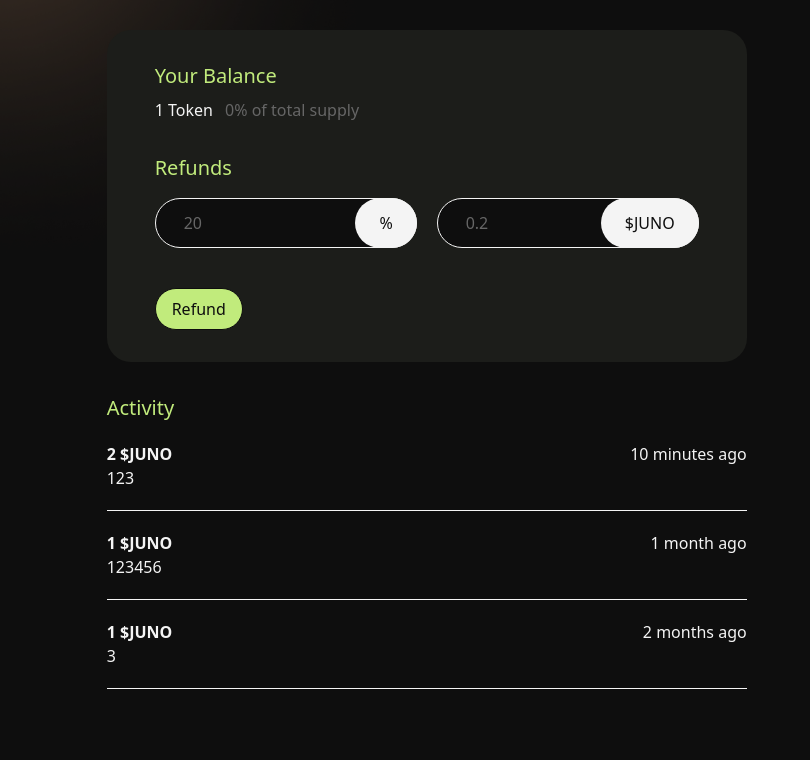
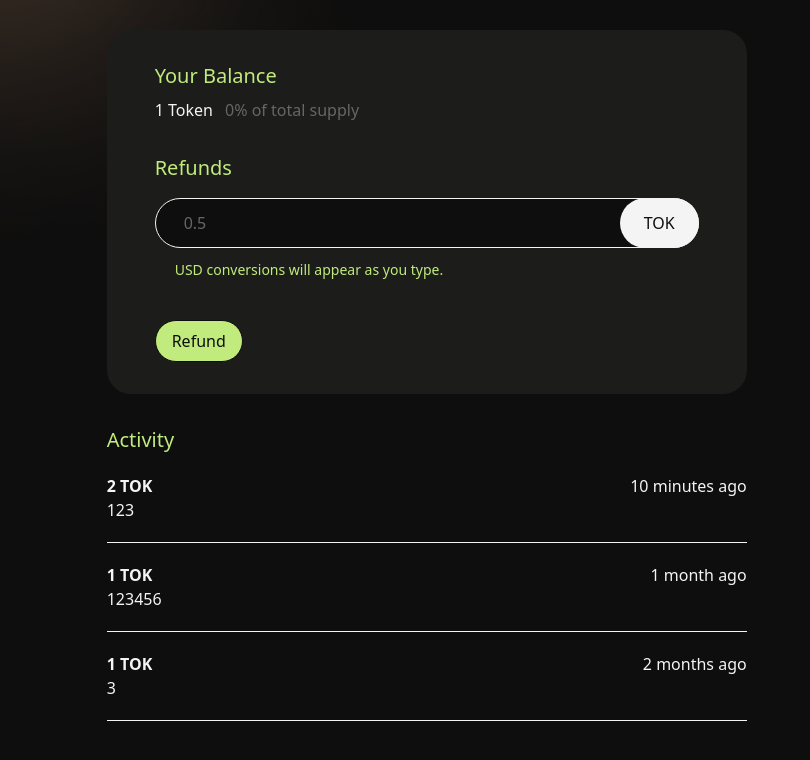
Before and after one commit to NoahSaso/dao-up, a Next.js app in the folder ui/: page /campaign/0xjunocontract1 in a window 1280 px wide. Shown: the part 670-1430 px from the top of the page, without its empty margins (0-810 px from the left). Before the commit the page ends 1407 px from the top, so only its background shows below. Built offline with nearby package versions, Linux system fonts and the light colour scheme.

Commit message:
combined new campaign and campaign interfaces

```diff
--- a/ui/components/Campaign.tsx
+++ b/ui/components/Campaign.tsx
@@ -3,7 +3,7 @@ import Link from "next/link"
 import { FC } from "react"
 
 import { prettyPrintDecimal } from "../helpers/number"
-import { Color } from "../types"
+import { Color, Status } from "../types"
 import { StatusIndicator } from "."
 
 interface CampaignProps {
@@ -12,10 +12,11 @@ interface CampaignProps {
 }
 
 export const CampaignStatus: FC<CampaignProps> = ({
-  campaign: { open, pledged, goal },
+  campaign: { status, pledged, goal },
   className,
 }) => {
   const funded = pledged >= goal
+  const open = status === Status.Active
 
   const color =
     open && !funded
@@ -37,10 +38,11 @@ export const CampaignStatus: FC<CampaignProps> = ({
 }
 
 export const CampaignProgress: FC<CampaignProps> = ({
-  campaign: { open, pledged, goal },
+  campaign: { status, pledged, goal },
   className,
 }) => {
   const fundedPercent = (100 * pledged) / goal
+  const open = status === Status.Active
 
   return (
     <div
@@ -64,7 +66,7 @@ export const CampaignProgress: FC<CampaignProps> = ({
 }
 
 export const AllCampaignsCard: FC<CampaignProps> = ({
-  campaign: { address, name, pledged, asset, goal, description },
+  campaign: { address, name, pledged, tokenSymbol, goal, description },
   className,
 }) => (
   <Link href={`/campaign/${address}`}>
@@ -82,7 +84,7 @@ export const AllCampaignsCard: FC<CampaignProps> = ({
       <div className="ml-5">
         <h2 className="font-medium text-xl">{name}</h2>
         <p className="text-lg text-green">
-          {pledged.toLocaleString()} {asset} pledged
+          {pledged.toLocaleString()} {tokenSymbol} pledged
         </p>
         <p className="text-lg text-white">
           {prettyPrintDecimal((100 * pledged) / goal, 0)}% funded
@@ -97,7 +99,7 @@ export const CreatorCampaignCard: FC<CampaignProps> = ({
   campaign,
   className,
 }) => {
-  const { address, name, pledged, asset, goal } = campaign
+  const { address, name, pledged, tokenSymbol, goal } = campaign
 
   return (
     <Link href={`/campaign/${address}`}>
@@ -121,7 +123,7 @@ export const CreatorCampaignCard: FC<CampaignProps> = ({
             <span className="text-base font-light">Funded</span>
           </p>
           <p className="text-placeholder">
-            {pledged.toLocaleString()} {asset} pledged
+            {pledged.toLocaleString()} {tokenSymbol} pledged
           </p>
         </div>
       </a>
--- a/ui/components/Input.tsx
+++ b/ui/components/Input.tsx
@@ -363,7 +363,6 @@ export const FormInput = forwardRef<
       surroundingClassName,
       containerClassName,
       className,
-      tailContainerClassName,
       ...props
     },
     ref
@@ -382,11 +381,6 @@ export const FormInput = forwardRef<
           "!bg-dark !border-light",
           { "!border-orange": !!error },
           className
-        )}
-        tailContainerClassName={cn(
-          // TODO: remove once tails have buttons
-          // "bg-card rounded-full",
-          tailContainerClassName
         )}
         {...props}
         ref={ref}
--- a/ui/pages/campaign/[address].tsx
+++ b/ui/pages/campaign/[address].tsx
@@ -15,7 +15,6 @@ import {
   CampaignStatus,
   CenteredColumn,
   FormInput,
-  FormPercentTokenDoubleInput,
   ResponsiveDecoration,
   TooltipInfo,
 } from "../../components"
@@ -44,15 +43,17 @@ const CampaignLink: FC<CampaignLinkProps> = ({ href, label, Icon }) => (
 )
 
 interface ActivityItemProps {
+  campaign: Campaign
   item: ActivityItem
 }
 const ActivityItem: FC<ActivityItemProps> = ({
-  item: { when, address, amount, asset },
+  campaign: { tokenSymbol },
+  item: { when, address, amount },
 }) => (
   <div className={cn("py-5", "border-b border-light")}>
     <div className="flex flex-row justify-between items-center">
       <p className="font-semibold">
-        {amount} {asset}
+        {amount} {tokenSymbol}
       </p>
       <TimeAgo date={when} />
     </div>
@@ -81,7 +82,12 @@ const Campaign: NextPage = () => {
   })
 
   // Refund Form
-  const { handleSubmit: refundHandleSubmit, control: refundControl } = useForm({
+  const {
+    handleSubmit: refundHandleSubmit,
+    register: refundRegister,
+    formState: { errors: refundErrors },
+    watch: refundWatch,
+  } = useForm({
     defaultValues: {} as RefundForm,
   })
 
@@ -97,6 +103,7 @@ const Campaign: NextPage = () => {
   }
 
   // Refund Form
+  const watchRefund = refundWatch("refund")
   const doRefund = ({ refund }: RefundForm) => {
     console.log(refund)
   }
@@ -105,14 +112,13 @@ const Campaign: NextPage = () => {
     name,
     description,
     imageUrl,
-    open,
     daoUrl,
 
     website,
     twitter,
     discord,
 
-    asset,
+    tokenSymbol,
     goal,
     pledged,
     supporters,
@@ -276,10 +282,10 @@ const Campaign: NextPage = () => {
             <CampaignProgress campaign={campaign} className="mt-2" />
 
             <h3 className="mt-2 text-green text-3xl">
-              {pledged.toLocaleString()} {asset}
+              {pledged.toLocaleString()} {tokenSymbol}
             </h3>
             <p className="text-light text-sm">
-              pledged out of {goal.toLocaleString()} {asset} goal.
+              pledged out of {goal.toLocaleString()} {tokenSymbol} goal.
             </p>
 
             <h3 className="mt-6 text-green text-3xl">
@@ -313,17 +319,37 @@ const Campaign: NextPage = () => {
             <h2 className="text-xl text-green mt-8 mb-4">Refunds</h2>
 
             <form onSubmit={refundHandleSubmit(doRefund)}>
-              <FormPercentTokenDoubleInput
-                name="refund"
-                control={refundControl}
-                maxValue={userTokens}
-                currency={asset}
-                extraProps={{
-                  first: { placeholder: "20" },
-                  second: {
-                    placeholder: prettyPrintDecimal(userTokens * 0.2, 6),
+              <FormInput
+                type="number"
+                inputMode="decimal"
+                placeholder={prettyPrintDecimal(userTokens * 0.5, 6)}
+                accent={
+                  typeof watchRefund === "number" && !isNaN(watchRefund)
+                    ? `${prettyPrintDecimal(
+                        (100 * watchRefund) / userTokens,
+                        2
+                      )}%`
+                    : "USD conversions will appear as you type."
+                }
+                tail={
+                  <div className="h-full px-6 rounded-full bg-light flex items-center text-center text-dark">
+                    {tokenSymbol}
+                  </div>
+                }
+                error={refundErrors?.refund?.message}
+                {...refundRegister("refund", {
+                  required: "Required",
+                  valueAsNumber: true,
+                  pattern: /^\s*\d+\s*$/,
+                  min: {
+                    value: 0,
+                    message: "Must be greater than 0.",
                   },
-                }}
+                  max: {
+                    value: userTokens,
+                    message: `Must be less than your token balance: ${userTokens} ${tokenSymbol}.`,
+                  },
+                })}
               />
 
               <Button submitLabel="Refund" className="mt-4" />
@@ -335,7 +361,11 @@ const Campaign: NextPage = () => {
         <div className=" w-full lg:w-3/5">
           {activity.length ? (
             activity.map((item) => (
-              <ActivityItem key={item.when.toString()} item={item} />
+              <ActivityItem
+                key={item.when.toString()}
+                campaign={campaign}
+                item={item}
+              />
             ))
           ) : (
             <p>None yet.</p>
--- a/ui/services/campaigns.ts
+++ b/ui/services/campaigns.ts
@@ -1,3 +1,5 @@
+import { Status } from "../types"
+
 export const newCampaignFields: Record<keyof NewCampaign, NewCampaignField> = {
   name: { label: "Campaign Name", pageId: 1, required: true, advanced: false },
   description: {
@@ -94,15 +96,36 @@ export const newCampaignFieldEntries = Object.entries(newCampaignFields) as [
   NewCampaignField
 ][]
 
+const placeholderCampaignFields = {
+  status: Status.Active,
+  creator: "0xa",
+
+  daoName: "DAO",
+  daoDescription: "Desc",
+  daoUrl: "https://noahsaso.com",
+  displayPublicly: true,
+
+  tokenName: "Token",
+  tokenSymbol: "TOK",
+  tokenPrice: 1,
+
+  passingThreshold: 50,
+  initialSupply: 10000000,
+  initialDAOAmount: 9000000,
+  votingDuration: 60,
+  unstakingDuration: 60,
+  proposalDeposit: 100,
+  refundProposalDeposits: true,
+}
+
 export const campaigns: Campaign[] = [
   {
+    ...placeholderCampaignFields,
+
     address: "0xjunocontract1",
     name: "BongDAO",
     description: "Lorem ipsum dolor sit amet, egestas...",
-    open: true,
-    daoUrl: "https://noahsaso.com",
 
-    asset: "$JUNO",
     goal: 100000,
     pledged: 10000,
     supporters: 10,
@@ -117,29 +140,26 @@ export const campaigns: Campaign[] = [
         when: new Date(new Date().getTime() - 1 * 60 * 60 * 24 * 7),
         address: "123",
         amount: 2,
-        asset: "$JUNO",
       },
       {
         when: new Date(new Date().getTime() - 5000 * 60 * 60 * 24 * 7),
         address: "123456",
         amount: 1,
-        asset: "$JUNO",
       },
       {
         when: new Date(new Date().getTime() - 10000 * 60 * 60 * 24 * 7),
         address: "3",
         amount: 1,
-        asset: "$JUNO",
       },
     ],
   },
   {
+    ...placeholderCampaignFields,
+
     address: "0xjunocontract2",
     name: "HouseDAO",
     description: "Lorem ipsum dolor sit amet, egestas...",
-    open: true,
 
-    asset: "$JUNO",
     goal: 1000000,
     pledged: 700000,
     supporters: 7,
@@ -148,12 +168,12 @@ export const campaigns: Campaign[] = [
     activity: [],
   },
   {
+    ...placeholderCampaignFields,
+
     address: "0xjunocontract3",
     name: "RentDAO",
     description: "Lorem ipsum dolor sit amet, egestas...",
-    open: true,
 
-    asset: "$JUNO",
     goal: 500000,
     pledged: 200000,
     supporters: 200,
@@ -162,12 +182,12 @@ export const campaigns: Campaign[] = [
     activity: [],
   },
   {
+    ...placeholderCampaignFields,
+
     address: "0xjunocontract4",
     name: "GroceryDAO",
     description: "Lorem ipsum dolor sit amet, egestas...",
-    open: false,
 
-    asset: "$JUNO",
     goal: 1000000,
     pledged: 900000,
     supporters: 45,
@@ -176,12 +196,12 @@ export const campaigns: Campaign[] = [
     activity: [],
   },
   {
+    ...placeholderCampaignFields,
+
     address: "0xjunocontract5",
     name: "MicroGridDAO",
     description: "Lorem ipsum dolor sit amet, egestas...",
-    open: true,
 
-    asset: "$JUNO",
     goal: 1000000,
     pledged: 120000000000,
     supporters: 8,
--- a/ui/types.ts
+++ b/ui/types.ts
@@ -7,27 +7,17 @@ declare global {
     when: Date
     address: string
     amount: number
-    asset: string
   }
 
-  interface Campaign {
+  interface Campaign extends NewCampaign {
     address: string
-    name: string
-    description: string
-    imageUrl?: string
-    open: boolean
+    status: Status
+    creator: string
     daoUrl?: string
-
-    website?: string
-    twitter?: string
-    discord?: string
-
-    asset: string
-    goal: number
+    tokenPrice: number
+    supporters: number
     pledged: number
-    supporters: number
     supply: number
-
     activity: ActivityItem[]
   }
 
@@ -51,7 +41,7 @@ declare global {
     // advanced
     initialSupply: number
     initialDAOAmount: number
-    initialDistributions: InitialDistribution[]
+    initialDistributions?: InitialDistribution[]
     votingDuration: number
     unstakingDuration: number
     proposalDeposit: number
@@ -76,6 +66,12 @@ declare global {
   }
 }
 
+export enum Status {
+  Active,
+  ClosedButNotTransferred,
+  Closed,
+}
+
 export enum Color {
   Green = "green",
   Orange = "orange",
```
